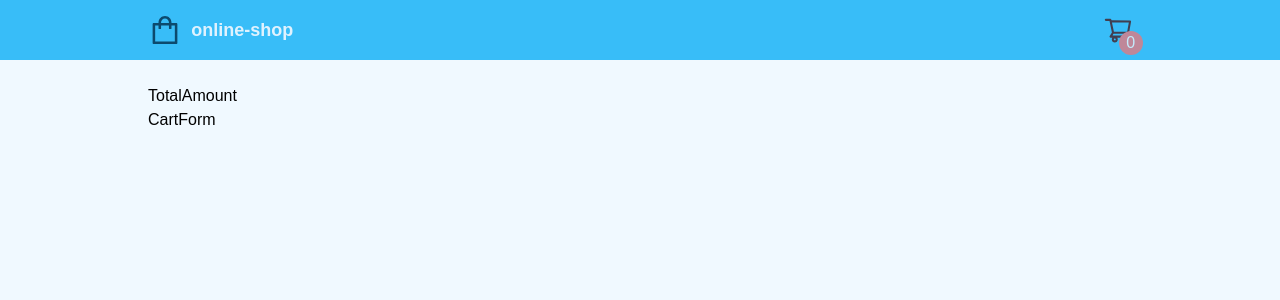
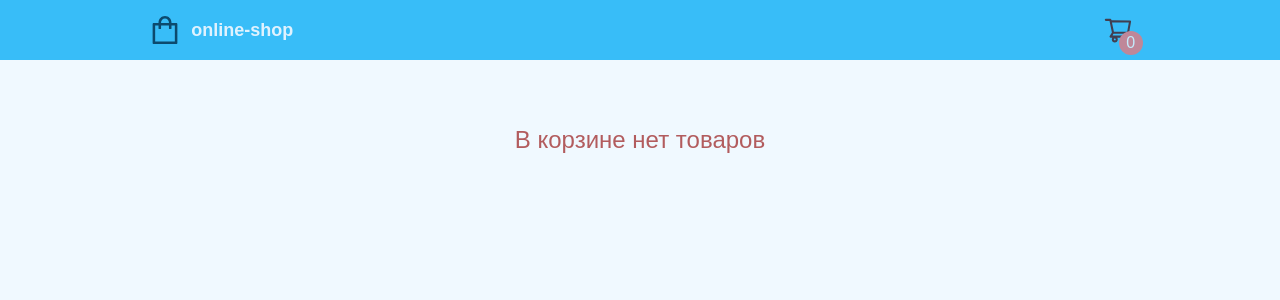
Before and after one commit to koshinva/online-shop, a React (Create React App) app: page /cart in a window 1280 px wide. Shown: the top 300 px of the page. Built offline with nearby package versions, Linux system fonts and the light colour scheme.

Commit message:
feat: верстка компонента TotalAmount, настроить отображение пустой корзины

```diff
--- a/src/components/Cart/Cart.css
+++ b/src/components/Cart/Cart.css
@@ -1,8 +1,11 @@
 .cart {
   @apply p-5;
 }
+.cart__title-empty {
+  @apply text-2xl text-red-800 opacity-70 text-center mt-10;
+}
 .cart-item {
-  @apply w-3/5 mx-auto flex justify-between items-center bg-red-100 rounded-xl py-2 px-4 shadow-sm;
+  @apply flex justify-between items-center bg-red-100 rounded-xl py-2 px-4 shadow-sm;
 }
 .cart-item:not(:last-child) {
   @apply mb-3;
@@ -31,3 +34,16 @@
 .cart-item__button_delete {
   @apply text-red-800;
 }
+.total-amount {
+  @apply flex items-center p-5 mt-5 relative;
+}
+.total-amount::after {
+  @apply absolute top-0 left-0 w-full h-[1px] bg-red-300 opacity-50;
+  content: '';
+}
+.total-amount__title {
+  @apply font-semibold text-lg mr-2;
+}
+.total-amount__price {
+  @apply opacity-80;
+}
--- a/src/components/Cart/Cart.tsx
+++ b/src/components/Cart/Cart.tsx
@@ -4,13 +4,21 @@ import './Cart.css';
 import CartList from './CartList';
 import TotalAmount from './TotalAmount';
 import CartForm from './CartForm';
+import { useTypedSelector } from 'hooks/useTypedSelector';
 
 const Cart: FC = () => {
+  const { cartList } = useTypedSelector((state) => state.cart);
   return (
     <section className="cart">
-      <CartList />
-      <TotalAmount />
-      <CartForm />
+      {cartList.length ? (
+        <>
+          <CartList />
+          <TotalAmount />
+          <CartForm />
+        </>
+      ) : (
+        <div className="cart__title-empty">В корзине нет товаров</div>
+      )}
     </section>
   );
 };
--- a/src/components/Cart/TotalAmount.tsx
+++ b/src/components/Cart/TotalAmount.tsx
@@ -1,7 +1,22 @@
-import { FC } from 'react'
+import { useActions } from 'hooks/useActions';
+import { useTypedSelector } from 'hooks/useTypedSelector';
+import { FC, useEffect } from 'react';
+import { convertPrice } from 'utils/convertPrice';
 
 const TotalAmount: FC = () => {
-  return <div>TotalAmount</div>
-}
+  const { totalAmount, cartList } = useTypedSelector((state) => state.cart);
+  const { calculateTotalAmount } = useActions();
 
-export default TotalAmount
+  useEffect(() => {
+    calculateTotalAmount();
+  }, [calculateTotalAmount, cartList]);
+
+  return (
+    <div className="total-amount">
+      <p className="total-amount__title">Итого:</p>
+      <p className="total-amount__price">{convertPrice(totalAmount)}</p>
+    </div>
+  );
+};
+
+export default TotalAmount;
--- a/src/store/cart/cart.slice.ts
+++ b/src/store/cart/cart.slice.ts
@@ -31,5 +31,8 @@ export const cartSlice = createSlice({
       cartItem.quantity = payload.type === 'minus' ? cartItem.quantity - 1 : cartItem.quantity + 1;
       cartItem.price = cartItem.product.regular_price.value * cartItem.quantity;
     },
+    calculateTotalAmount(state) {
+      state.totalAmount = state.cartList.reduce((acc, cartItem) => acc + cartItem.price, 0);
+    },
   },
 });
```
